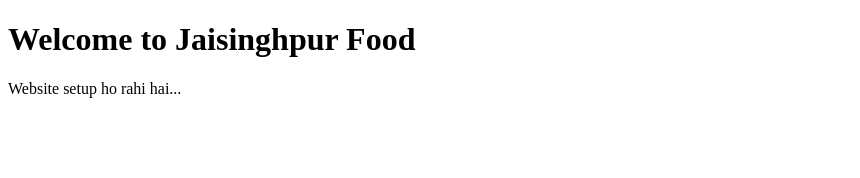
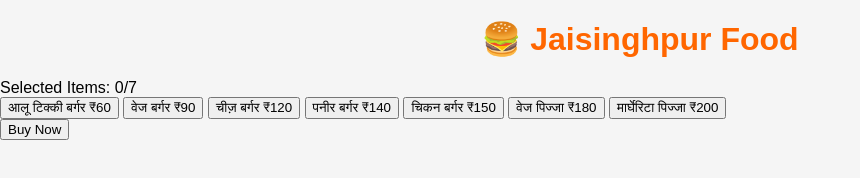
Before and after one commit to anmolkolhi85-lang/Anmol-food-, a plain HTML site: page index.html in a window 1280 px wide. Shown: the whole page, without its empty margins (0-860 px from the left). Drawn offline with Linux system fonts and the light colour scheme.

Commit message:
Update index.html

```diff
--- a/index.html
+++ b/index.html
@@ -1,10 +1,41 @@
 <!DOCTYPE html>
 <html>
 <head>
+<meta charset="UTF-8">
+<meta name="viewport" content="width=device-width, initial-scale=1.0">
 <title>Jaisinghpur Food</title>
+<link rel="stylesheet" href="style.css">
 </head>
+
 <body>
-<h1>Welcome to Jaisinghpur Food</h1>
-<p>Website setup ho rahi hai...</p>
+
+<h1>🍔 Jaisinghpur Food</h1>
+
+<div class="cart">
+Selected Items: <span id="count">0</span>/7
+</div>
+
+<div class="menu">
+
+<button class="item" onclick="selectItem(this)">आलू टिक्की बर्गर ₹60</button>
+
+<button class="item" onclick="selectItem(this)">वेज बर्गर ₹90</button>
+
+<button class="item" onclick="selectItem(this)">चीज़ बर्गर ₹120</button>
+
+<button class="item" onclick="selectItem(this)">पनीर बर्गर ₹140</button>
+
+<button class="item" onclick="selectItem(this)">चिकन बर्गर ₹150</button>
+
+<button class="item" onclick="selectItem(this)">वेज पिज्जा ₹180</button>
+
+<button class="item" onclick="selectItem(this)">मार्घेरिटा पिज्जा ₹200</button>
+
+</div>
+
+<button id="buyBtn">Buy Now</button>
+
+<script src="script.js"></script>
+
 </body>
 </html>
```
